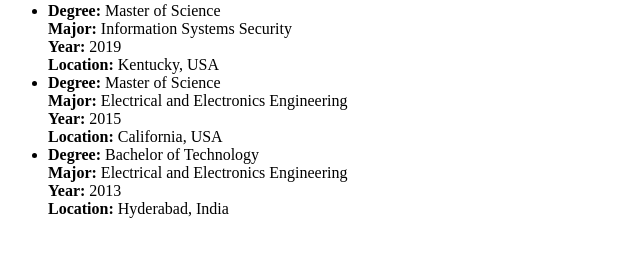
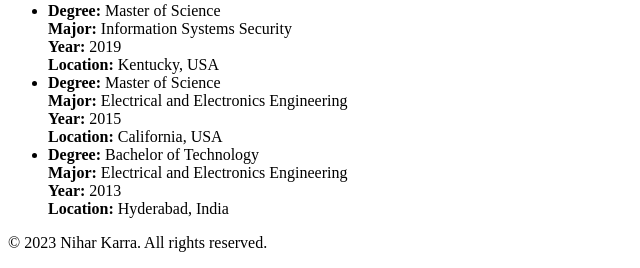
Before and after one commit to niharkarra/SA-Practical, a Flask app: page / in a window 1280 px wide. Shown: the part 829-1097 px from the top of the page, without its empty margins (0-640 px from the left). Before the commit the page ends 1047 px from the top, so only its background shows below. Run offline with Flask 3, Linux system fonts and the light colour scheme.

Commit message:
chnage2s

```diff
--- a/templates/home.html
+++ b/templates/home.html
@@ -30,5 +30,8 @@
             </li>
         {% endfor %}
     </ul>
+    <footer>
+        <p>&copy; 2023 Nihar Karra. All rights reserved.</p>
+    </footer>
 </body>
 </html>
```
